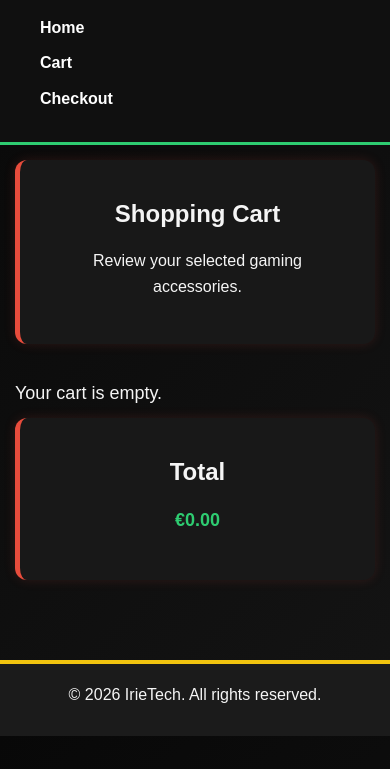
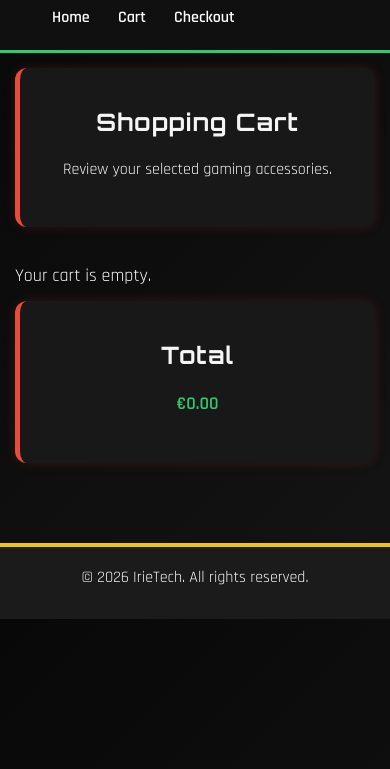
Before and after one commit to 2025516-BrenoQueiroga/ca-2-web-development-2025516-BrenoQueiroga, a website: page public/cart.html in a window 390 px wide. Shown: the part 75-844 px from the top of the page. Drawn offline with Linux system fonts and the light colour scheme.

Commit message:
Improved database product setup and Added final UI improvements and testing

```diff
--- a/public/cart.html
+++ b/public/cart.html
@@ -7,6 +7,11 @@
     <meta name="viewport" content="width=device-width, initial-scale=1.0">
 
     <title>IrieTech | Cart</title>
+
+    <!-- This imports the fonts used across the store -->
+    <link rel="preconnect" href="https://fonts.googleapis.com">
+    <link rel="preconnect" href="https://fonts.gstatic.com" crossorigin>
+    <link href="https://fonts.googleapis.com/css2?family=Orbitron:wght@500;700&family=Rajdhani:wght@400;500;600&display=swap" rel="stylesheet">
 
     <!-- This connects the CSS file -->
     <link rel="stylesheet" href="style.css">
--- a/public/style.css
+++ b/public/style.css
@@ -72,12 +72,12 @@
     border-left: 5px solid #e74c3c;
 }
 
-/* This creates a responsive grid for products */
+/* This creates a responsive product grid */
 .product-grid {
     display: grid;
-    grid-template-columns: repeat(auto-fit, minmax(220px, 1fr));
-    gap: 18px;
-    margin-top: 20px;
+    grid-template-columns: repeat(auto-fit, minmax(240px, 1fr));
+    gap: 24px;
+    margin-top: 25px;
 }
 
 /* This styles each product card */
@@ -107,9 +107,9 @@
     margin-top: 12px;
 }
 
-/* This styles product description text */
+/* This styles product descriptions */
 .product-card p {
-    margin: 10px 0;
+    flex-grow: 1;
 }
 
 /* This styles product prices */
@@ -225,10 +225,12 @@
         font-size: 28px;
     }
 
-    /* This stacks navigation links vertically */
-    nav a {
-        display: block;
-        margin: 10px 0;
+    /* This reorganises navigation links for smaller screens */
+    nav {
+    width: 100%;
+    justify-content: center;
+    flex-wrap: wrap;
+    margin-top: 15px;
     }
 
     /* This reduces page padding */
@@ -246,4 +248,14 @@
     text-align: center;
     box-shadow: 0 0 12px rgba(231, 76, 60, 0.15);
     }
+    /* This styles section titles */
+    h2 {
+        font-family: 'Orbitron', Arial, sans-serif;
+        letter-spacing: 1px;
+    }
+
+    /* This adds a glow effect to the website title */
+    header h1 {
+        text-shadow: 0 0 10px rgba(46, 204, 113, 0.4);
+    }
 }
```
Also changed, not shown: public/checkout.html (+5 -0 lines), 1 other file.
